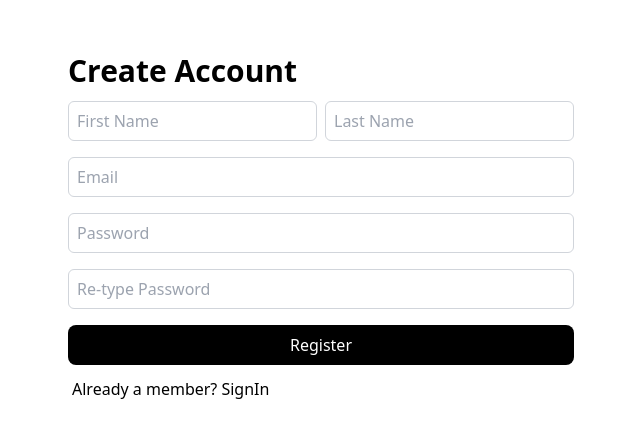
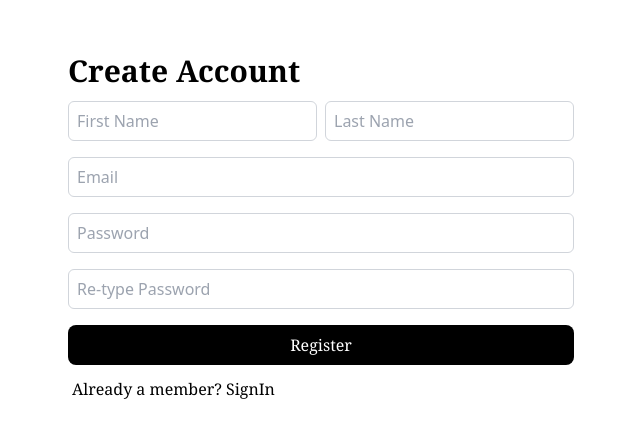
Before and after one commit to vedantbansal/chat-app-fe, a React (Create React App) app: page /register in a window 1280 px wide. Shown: the part 119-556 px from the top of the page, without its empty margins (319-959 px from the left). Built offline with nearby package versions, Linux system fonts and the light colour scheme; no server answers.

Commit message:
added fonts in tailwind

```diff
--- a/tailwind.config.js
+++ b/tailwind.config.js
@@ -5,6 +5,9 @@ module.exports = {
   ],
   theme: {
     extend: {},
+    fontFamily: {
+      'font-serif': ["ui-serif", "Georgia", "Cambria", "Times New Roman", "Times", "serif"],
+    },
   },
   plugins: [],
 }
```
